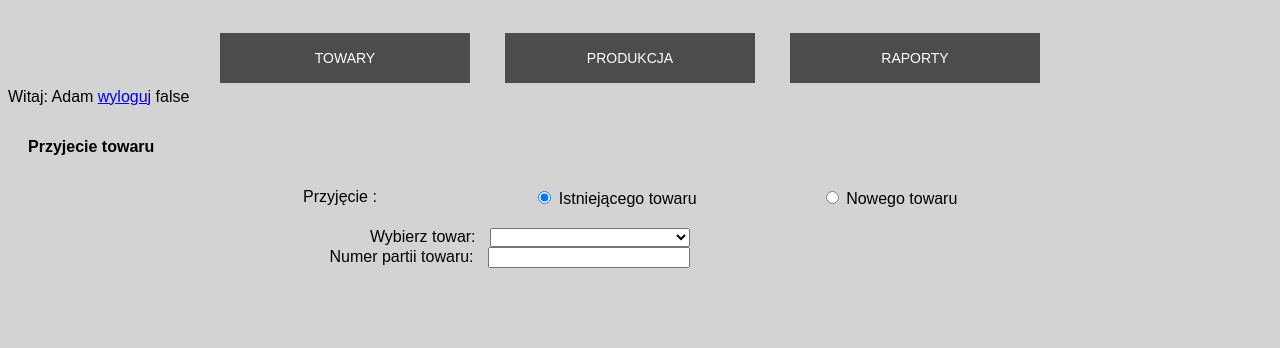
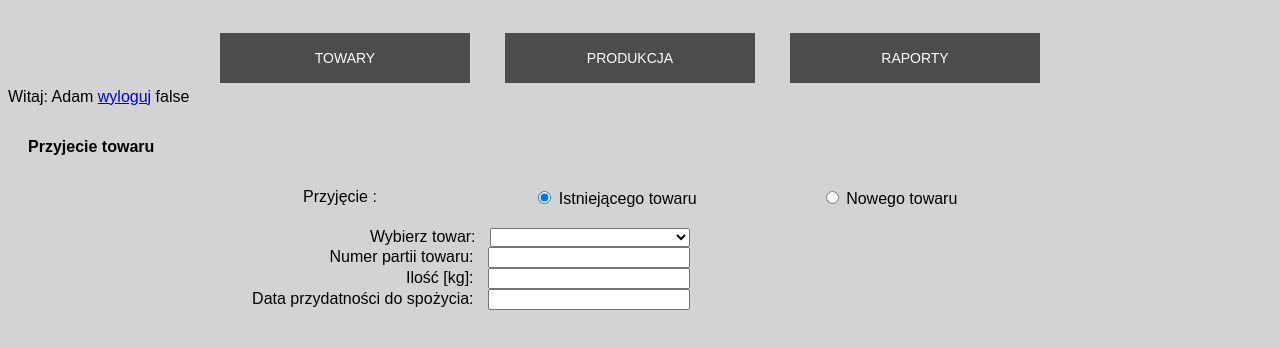
Before and after one commit to adamdominik89/pop, a Vue app: page /#/stock/recive_goods in a window 1280 px wide. Shown: the top 348 px of the page. Built offline with nearby package versions, Linux system fonts and the light colour scheme; what vue-good-table would draw is missing.

Commit message:
before installing vue-datepicker

```diff
--- a/src/frontend/components/pages/stock/recive_goods.vue
+++ b/src/frontend/components/pages/stock/recive_goods.vue
@@ -31,6 +31,18 @@
           Numer partii towaru:
             <input class="a-input-recive-goods">
         </label>
+        </div>
+        <div>
+          <label class="a-select-label">
+            Ilość [kg]:
+            <input class="a-input-recive-goods">
+          </label>
+        </div>
+        <div>
+          <label class="a-select-label">
+            Data przydatności do spożycia:
+            <input class="a-input-recive-goods">
+          </label>
         </div>
 
       </div>
```
